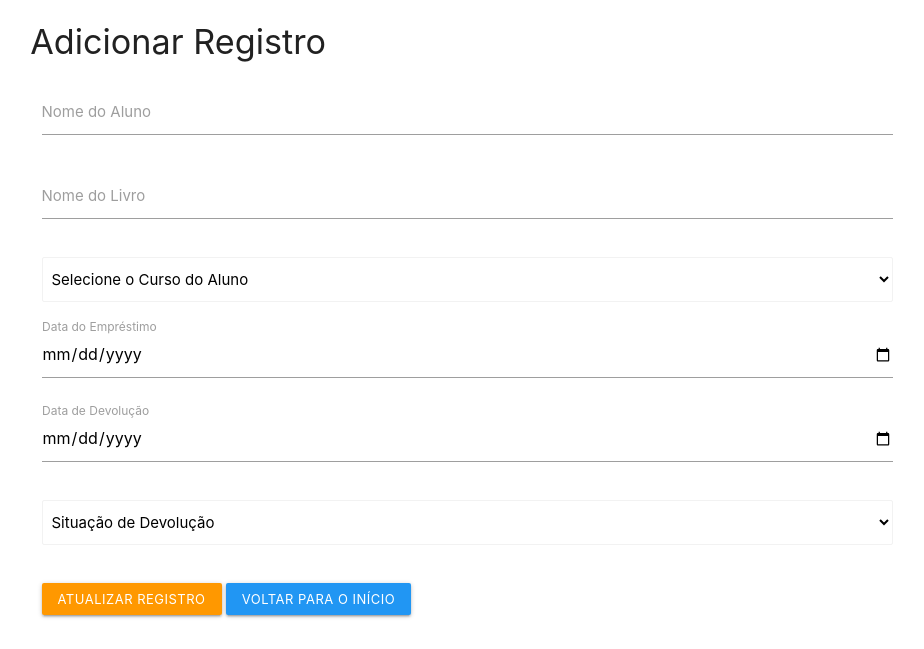
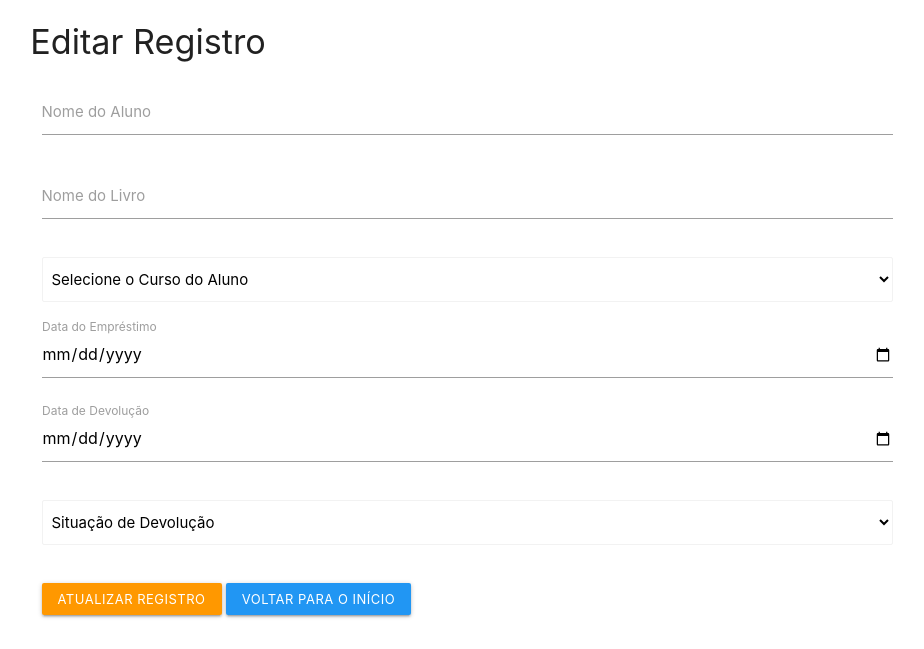
Before and after one commit to userkbite/library-system-remake-beta, a Flask app: template templates/edit.html in a window 1280 px wide. Shown: the top 649 px of the page, without its empty margins (173-1097 px from the left). Run offline with Flask 3, Linux system fonts and the light colour scheme; the template is opened without the code that fills it, so the values that code supplies are empty.

Commit message:
Update edit.html
correção

```diff
--- a/templates/edit.html
+++ b/templates/edit.html
@@ -17,7 +17,7 @@
         <div class="container">
             <div class="row">
                 <div class="col s12">
-                    <h4>Adicionar Registro</h4>
+                    <h4>Editar Registro</h4>
                     <form class="col s12" action="/edit_loan" method="post">
                         <div class="row">
                             <input type="text" name="id" id="id" value="{{ data[0] }}" hidden>
```
